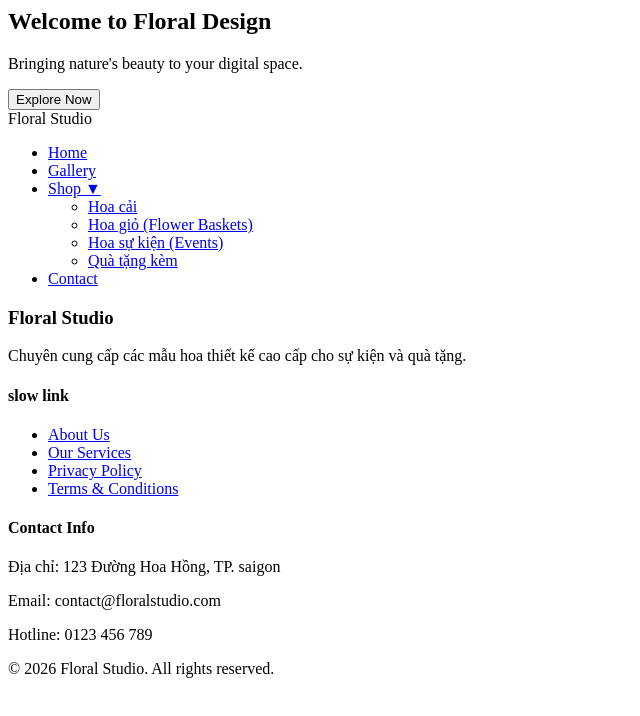
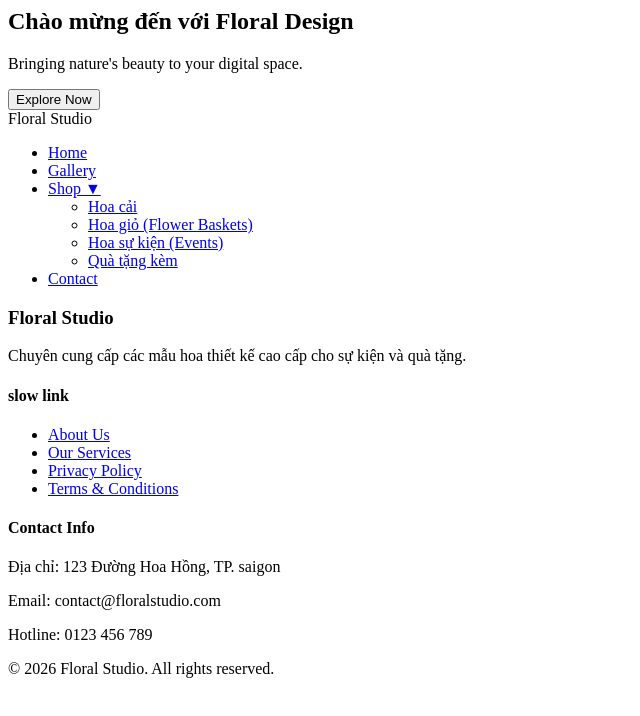
Before and after one commit to PeTek3K/kiemtra-5, a plain HTML site: page public/index.html in a window 1280 px wide. Shown: the whole page, without its empty margins (0-640 px from the left). Drawn offline with Linux system fonts and the light colour scheme.

Commit message:
Update index.html

```diff
--- a/public/index.html
+++ b/public/index.html
@@ -1,7 +1,7 @@
 
 <section class="hero">
     <div class="hero-content">
-        <h1>Welcome to Floral Design</h1>
+        <h1>Chào mừng đến với Floral Design</h1>
         <p>Bringing nature's beauty to your digital space.</p>
         <button class="btn-explore">Explore Now</button>
     </div>
```
